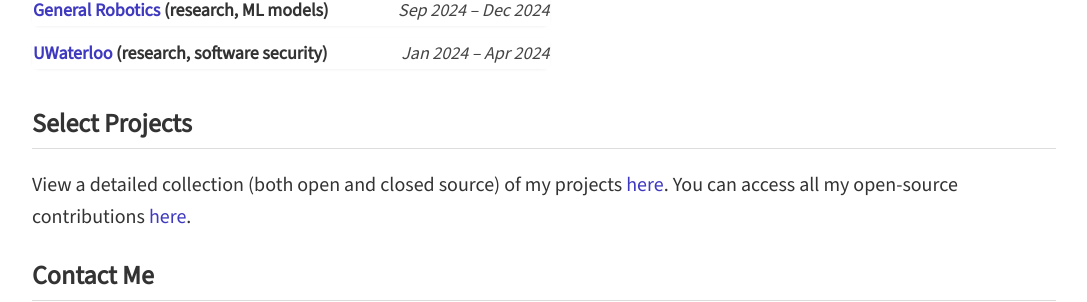
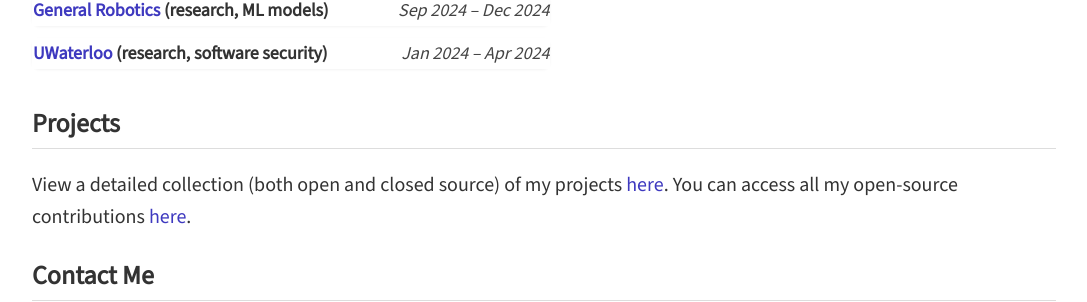
Before and after one commit to savirsingh/savirsingh.github.io, a Jekyll site: the page built from index.html, in a window 1280 px wide. Shown: the part 659-961 px from the top of the page, without its empty margins (96-1183 px from the left). Built offline with Jekyll 4.4.1, drawn with Linux system fonts in a browser that asks for light colours; the list of posts is cut into pages by our own code.

Commit message:
Change section title from 'Select Projects' to 'Projects'

```diff
--- a/index.html
+++ b/index.html
@@ -36,7 +36,7 @@ title: Home
 
 
 <section id="projects">
-    <h2>Select Projects</h2>
+    <h2>Projects</h2>
     <p>View a detailed collection (both open and closed source) of my projects <a href="/projects">here</a>. You can access all my open-source contributions <a href-"https://github.com/savirsingh">here</a>.</p>
 </section>
 
```
